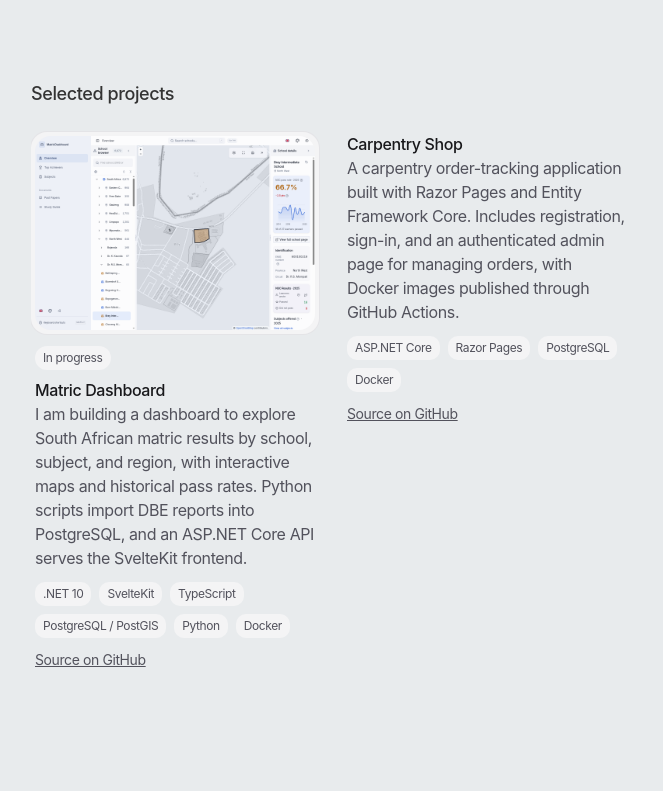
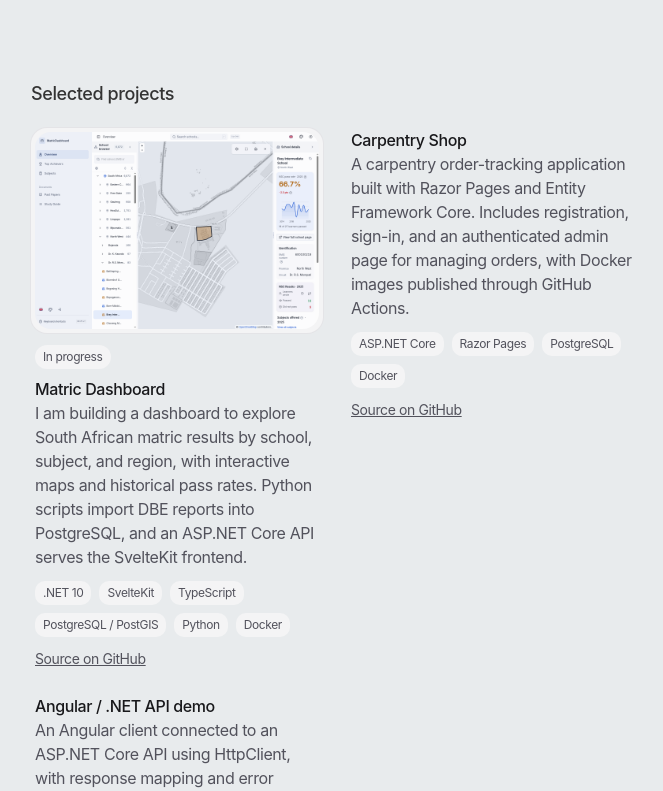
Before and after one commit to simanga-dev/simanga-dev-website, a Next.js app: page / in a window 1280 px wide. Shown: the part 360-1151 px from the top of the page, without its empty margins (305-968 px from the left). Built offline with nearby package versions, Linux system fonts and the light colour scheme.

Commit message:
feat(ui): improve project grid responsiveness and header semantics

```diff
--- a/app/header.tsx
+++ b/app/header.tsx
@@ -1,14 +1,18 @@
 'use client'
 import { TextEffect } from '@/components/ui/text-effect'
 import Link from 'next/link'
+import { usePathname } from 'next/navigation'
 
 export function Header() {
+  const pathname = usePathname()
+  const Heading = pathname === '/' ? 'h1' : 'p'
+
   return (
     <header className="mb-8 flex items-center justify-between">
       <div>
-        <h1 className="font-medium">
+        <Heading className="font-medium">
           <Link href="/">Simanga Hendry Khoza</Link>
-        </h1>
+        </Heading>
         <TextEffect as="p" preset="fade" per="char" className="" delay={0.5}>
           Full-stack software developer
         </TextEffect>
--- a/app/page.tsx
+++ b/app/page.tsx
@@ -157,15 +157,15 @@ export default function Personal() {
       >
         <h2 className="mb-5 text-lg font-medium">Selected projects</h2>
         <div
-          className="flex snap-x snap-mandatory gap-6 overflow-x-auto overscroll-x-contain p-1 pb-5"
+          className="flex snap-x snap-mandatory gap-6 overflow-x-auto overscroll-x-contain p-1 pb-5 sm:grid sm:grid-cols-2 sm:overflow-visible sm:p-0"
           role="region"
-          aria-label="Selected projects, scroll horizontally for more"
+          aria-label="Selected projects"
           tabIndex={0}
         >
-          {PROJECTS.map((project) => (
+          {PROJECTS.map((project, index) => (
             <div
               key={project.name}
-              className="w-[85%] shrink-0 snap-start space-y-3 sm:w-[calc(50%_-_0.75rem)]"
+              className="w-[85%] shrink-0 snap-start space-y-3 sm:w-auto"
             >
               {project.image && (
                 <a
@@ -181,6 +181,7 @@ export default function Personal() {
                     width={project.image.width}
                     height={project.image.height}
                     sizes="(max-width: 640px) 85vw, 288px"
+                    priority={index === 0}
                     className="h-auto w-full rounded-xl"
                   />
                 </a>
```
Also changed, not shown: 2 other files (tests, documents, lock files or other folders).
